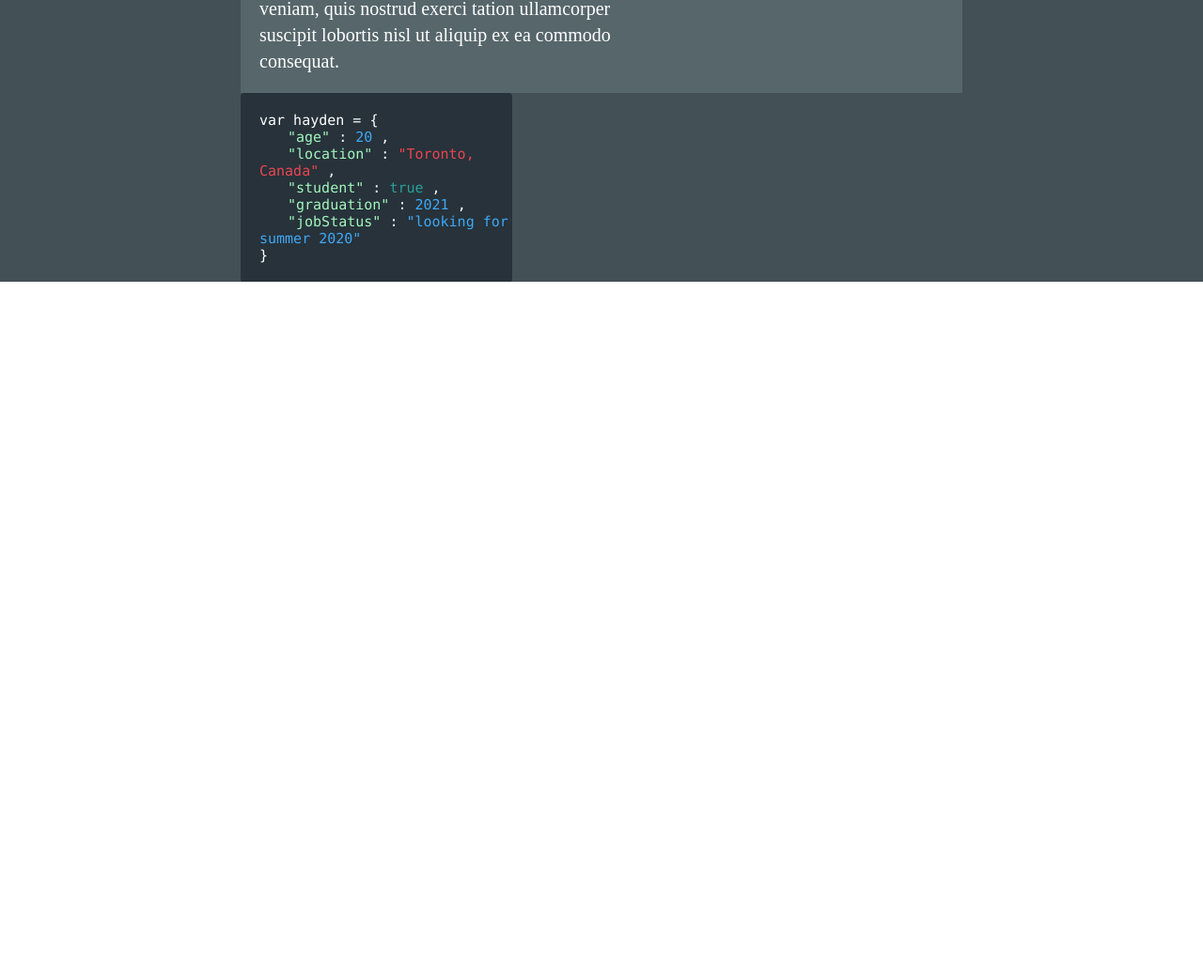
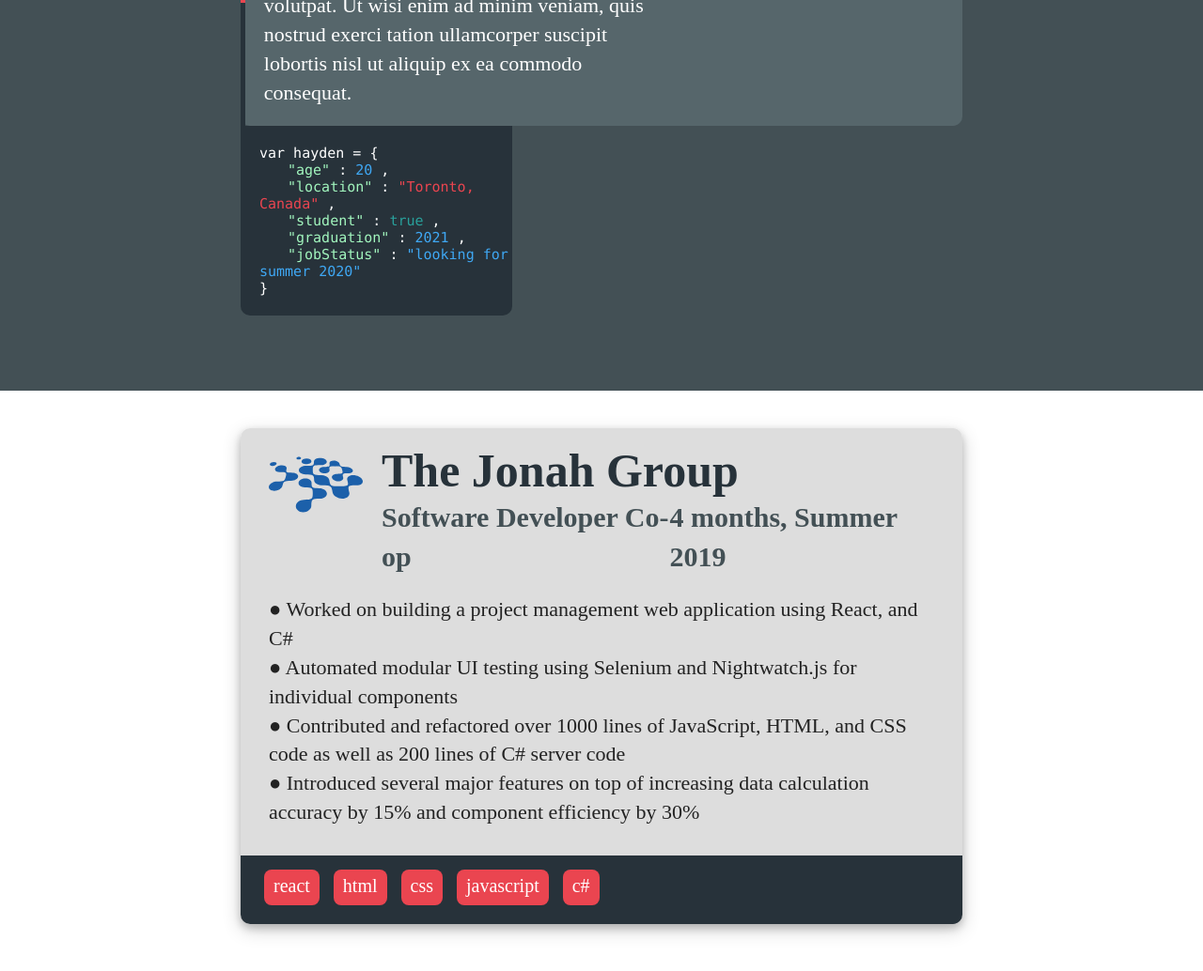
Before and after one commit to kebbles/kebbles.github.io, a plain HTML site: page index.html in a window 1280 px wide. Shown: the part 1470-2504 px from the top of the page at 94% size. Before the commit the page ends 1770 px from the top, so only its background shows below. Drawn offline with nearby package versions, Linux system fonts and the light colour scheme.

Commit message:
Create card template

```diff
--- a/css/main.css
+++ b/css/main.css
@@ -105,6 +105,7 @@ textarea {
   --color4: #a2f6be;
   --color5: #ea4550;
   --color6: #3fa8f4;
+  --color-card: #dddddd;
 }
 
 h1 {
@@ -117,16 +118,104 @@ h2 {
   font-size: 10rem;
   font-family: "Stratos Web SemiBold";
   margin-bottom: 30px;
+  margin-top: 0;
 }
 
 p {
   font-family: "Champagne & Limousines";
-  font-size: 2rem;
+  font-size: 2.2rem;
   margin: 0;
 }
 
 #container {
   overflow-x: hidden;
+}
+
+.section {
+  padding: 5vh 20vw 10vh 20vw;
+}
+
+/* Cards */
+.card {
+  display: flex;
+  flex-direction: column;
+  border-radius: 10px;
+  box-shadow: 0 4px 8px 0 rgba(0, 0, 0, 0.2), 0 6px 20px 0 rgba(0, 0, 0, 0.19);
+}
+
+.info {
+  display: flex;
+  flex-direction: column;
+  padding: 1rem 3rem 3rem 3rem;
+  background-color: var(--color-card);
+  border-radius: 10px 10px 0 0;
+}
+
+.title-container {
+  display: flex;
+  flex-direction: row;
+  margin-bottom: 2rem;
+}
+
+.logo {
+  width: 100px;
+  height: 100px;
+}
+
+.title-text {
+  display: flex;
+  flex-direction: column;
+  width: 100%;
+  font-family: "Champagne & Limousines";
+  font-weight: bold;
+  flex-direction: column;
+  margin-left: 2rem;
+}
+
+.company-name {
+  font-size: 5rem;
+  color: var(--color1);
+}
+
+.subtitle {
+  display: flex;
+  flex-direction: row;
+  justify-content: space-between;
+  font-size: 3rem;
+  color: var(--color2);
+  margin-top: -1%;
+}
+
+.position {
+
+}
+
+.time-spent {
+}
+
+.description {
+
+}
+
+.tech {
+  display: flex;
+  flex-direction: row;
+  background-color: var(--color1);
+  border-radius: 0 0 10px 10px;
+  padding: 1.5rem 2rem 2rem 2.5rem;
+}
+
+.tech-item {
+  padding: 0.3rem 1rem 0.7rem 1rem;
+  margin-right: 1.5rem;
+  background-color: var(--color5);
+  border-radius: 8px;
+}
+
+.tech-name {
+  font-family: "Stratos Web SemiBold";
+  color: white;
+  font-size: 2rem;
 }
 
 /* Landing section */
@@ -154,10 +243,8 @@ p {
 
 /* About section */
 #about {
-  height: 970px;
+  height: 100%;
   background-color: var(--color2);
-  padding-left: 20vw;
-  padding-right: 20vw;
   display: flex;
   flex-direction: column;
 
@@ -171,6 +258,14 @@ p {
 #bio {
   background-color: #56666b;
   display: flex;
+  border-radius: 10px;
+}
+
+#bio-bar {
+  border-top-left-radius: 10px;
+  flex: 10%;
+  background: linear-gradient(to bottom, var(--color4) 28%, var(--color3) 28%, var(--color3) 59%, var(--color5) 59%, var(--color5) 78%, var(--color1) 78%);
+
 }
 
 #bio-container {
@@ -190,7 +285,7 @@ p {
   font-weight: 300;
   padding: 2rem 0px 2rem 2rem;
   background-color: var(--color1);
-  border-radius: 4px;
+  border-radius: 0 0 10px 10px;
 }
 
 .white-stuff {
@@ -226,6 +321,17 @@ p {
 .bool {
   color: var(--color3);
   display: inline;
+}
+
+/* Work Experience */
+#work {
+  height: 970px;
+  background-color: white;
+}
+
+#work h2 {
+  text-align: left;
+  color: var(--color1);
 }
 
 /* ==========================================================================
--- a/index.html
+++ b/index.html
@@ -24,16 +24,17 @@
     <div id="landing">
       <div id="intro">
         <h1 id="hello">hello!</h1>
-        <h1 id="imHayden">i'm hayden.</h1>
+        <h1 id="imHayden">i'm hayden<span style="color:#ea4550">.</span></h1>
       </div>
     </div>
-    <div id="about">
-      <h2>about.</h2>
+    <div id="about" class="section">
+      <h2>about<span style="color:#a2f6be">.</span></h2>
       <div id="bio">
+          <div id="bio-bar"></div>
           <div id="bio-container">
               <p id="bio-body">
                   Lorem ipsum dolor sit amet, consectetuer adipiscing elit, sed diam nonummy nibh euismod tincidunt ut laoreet dolore magna aliquam erat volutpat. Ut wisi enim ad minim veniam, quis nostrud exerci tation ullamcorper suscipit lobortis nisl ut aliquip ex ea commodo consequat. Duis autem vel eum iriure dolor in hendrerit in vulputate velit esse molestie consequat, vel illum dolore eu feugiat nulla facilisis at vero eros et accumsan et iusto odio dignissim qui blandit praesent luptatum zzril delenit augue duis dolore te feugait nulla facilisi.
-                  Lorem ipsum dolor sit amet, cons ectetuer adipiscing elit, sed diam nonummy nibh euismod tincidunt ut laoreet dolore magna aliquam erat volutpat. Ut wisi enim ad minim veniam, quis nostrud exerci tation ullamcorper suscipit lobortis nisl ut aliquip ex ea commodo consequat.
+                  sed diam nonummy nibh euismod tincidunt ut laoreet dolore magna aliquam erat volutpat. Ut wisi enim ad minim veniam, quis nostrud exerci tation ullamcorper suscipit lobortis nisl ut aliquip ex ea commodo consequat.
               </p>
           </div>
           <img src="img/headshot.jpg" alt="Portrait headshot of Hayden" style="height:300px;width:300px;">
@@ -73,10 +74,46 @@
         </div>
       </div>
     </div>
-    <div id="work">
-
+    <div id="work" class="section">
+      <div class="card">
+        <div class="info">
+          <div class="title-container">
+            <img class="logo" src="img/jonahlogo.svg">
+            <div class="title-text">
+              <span class="company-name">The Jonah Group</span>
+              <div class="subtitle">
+                <span class="position">Software Developer Co-op</span>
+                <span class="time-spent">4 months, Summer 2019</span>
+              </div>
+            </div>
+          </div>
+          <p class="description">
+            <span>● Worked on building a project management web application using React, and C#<br></span>
+            <span>● Automated modular UI testing using Selenium and Nightwatch.js for individual components<br></span>
+            <span>● Contributed and refactored over 1000 lines of JavaScript, HTML, and CSS code as well as 200 lines of C# server code<br></span>
+            <span>● Introduced several major features on top of increasing data calculation accuracy by 15% and component efficiency by 30%</span>
+          </p>
+        </div>
+        <div class="tech">
+          <div class="tech-item">
+            <span class="tech-name">react</span>
+          </div>
+          <div class="tech-item">
+            <span class="tech-name">html</span>
+          </div>
+          <div class="tech-item">
+            <span class="tech-name">css</span>
+          </div>
+          <div class="tech-item">
+            <span class="tech-name">javascript</span>
+          </div>
+          <div class="tech-item">
+            <span class="tech-name">c#</span>
+          </div>
+        </div>
+      </div>
     </div>
-    <div id="projects">
+    <div id="projects" class="section">
 
     </div>
     <div id="footer">
```
Also changed, not shown: img/Devpost.svg (added), img/Github.svg (added), img/RBClogo.svg (added), img/jonahlogo.svg (added).
